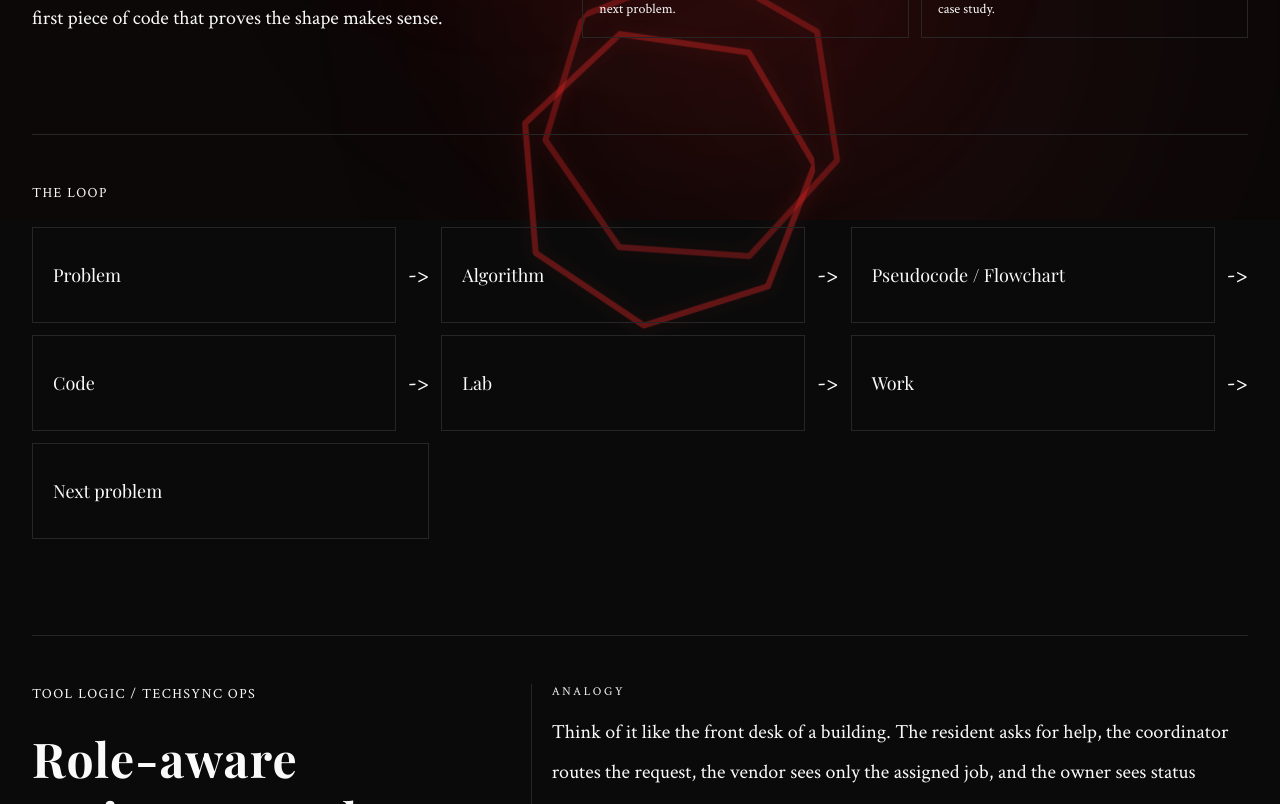
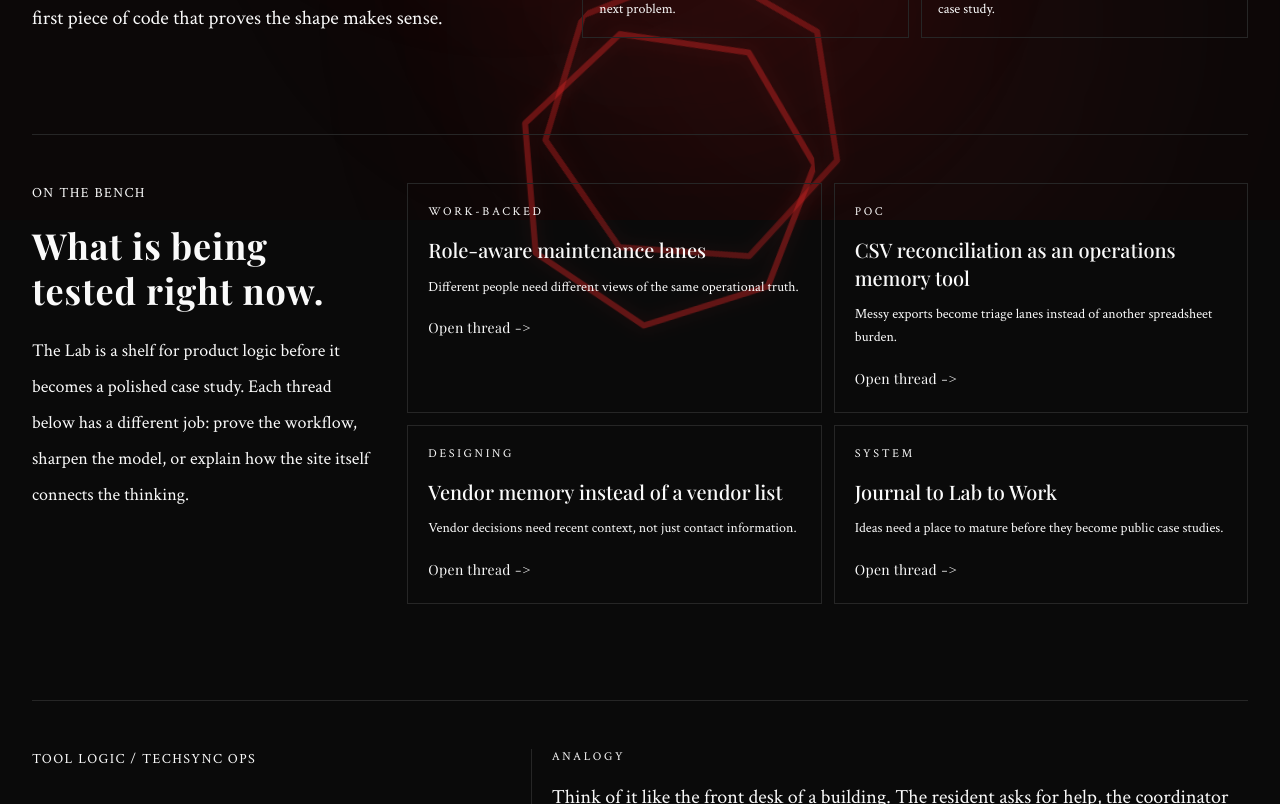
Before and after one commit to hypnoticdata777/calmCommandCenter, a React (Vite) app: page /lab in a window 1280 px wide. Shown: the part 580-1384 px from the top of the page. Built offline with nearby package versions, Linux system fonts and the light colour scheme.

Commit message:
Remove duplicate Lab loop section

```diff
--- a/src/app/pages/Lab.tsx
+++ b/src/app/pages/Lab.tsx
@@ -8,8 +8,11 @@ import { Seo } from "../components/Seo";
 // Journal tells the story, Lab shows the logic, and Work shows the tool in action.
 
 type LabAlgorithm = {
+  slug: string;
   eyebrow: string;
+  status: string;
   title: string;
+  fit: string;
   plainProblem: string;
   analogy: string;
   algorithm: string[];
@@ -54,8 +57,11 @@ const loopSteps = [
 
 const algorithms: LabAlgorithm[] = [
   {
+    slug: "role-aware-maintenance-lanes",
     eyebrow: "Tool logic / TechSync Ops",
+    status: "Work-backed",
     title: "Role-aware maintenance lanes",
+    fit: "Different people need different views of the same operational truth.",
     plainProblem:
       "Maintenance work gets messy when everybody sees the same giant pile. A manager, a client, a vendor, and a read-only viewer do not need the same controls. They need the same work translated into their lane.",
     analogy:
@@ -96,8 +102,11 @@ const algorithms: LabAlgorithm[] = [
     workHref: "/work/techsync-ops",
   },
   {
+    slug: "m3ldsync-reconciliation",
     eyebrow: "Lab POC / m3ldSync",
+    status: "POC",
     title: "CSV reconciliation as an operations memory tool",
+    fit: "Messy exports become triage lanes instead of another spreadsheet burden.",
     plainProblem:
       "Remote operators inherit exports, spreadsheets, screenshots, and status lists that were never designed to agree with each other. The hard part is not opening a CSV. It is finding what changed, what needs triage, and what deserves a human decision before the next handoff.",
     analogy:
@@ -147,8 +156,11 @@ const algorithms: LabAlgorithm[] = [
     ],
   },
   {
+    slug: "vendorradar-memory",
     eyebrow: "In design / VendorRadar",
+    status: "Designing",
     title: "Vendor memory instead of a vendor list",
+    fit: "Vendor decisions need recent context, not just contact information.",
     plainProblem:
       "A vendor list can say who exists, but operations need to remember what happened the last time work was trusted to that vendor: scope, quote behavior, response time, proof quality, approvals, blockers, and whether the handoff stayed clean.",
     analogy:
@@ -188,8 +200,11 @@ const algorithms: LabAlgorithm[] = [
       "VendorRadar stays in Lab until the signal model is sharper. The idea is not to rank people casually; it is to make vendor trust specific, current, and backed by work history.",
   },
   {
+    slug: "journal-lab-work-system",
     eyebrow: "Site logic / h777 portfolio",
+    status: "System",
     title: "Journal to Lab to Work",
+    fit: "Ideas need a place to mature before they become public case studies.",
     plainProblem:
       "The site can easily become a pile of smart notes, screenshots, code logs, and half-finished ideas. The system needs to tell visitors where each thing belongs.",
     analogy:
@@ -317,6 +332,7 @@ function CodeBlock({ title, lines }: { title: string; lines: string[] }) {
 function AlgorithmPanel({ item }: { item: LabAlgorithm }) {
   return (
     <motion.article
+      id={item.slug}
       initial={{ opacity: 0, y: 18 }}
       whileInView={{ opacity: 1, y: 0 }}
       viewport={{ once: true, margin: "-120px" }}
@@ -480,19 +496,44 @@ export function Lab() {
           </motion.div>
         </section>
 
-        <section className="space-y-6 border-t border-foreground/10 pt-12">
-          <SectionLabel>The loop</SectionLabel>
-          <FlowChart
-            steps={[
-              "Problem",
-              "Algorithm",
-              "Pseudocode / Flowchart",
-              "Code",
-              "Lab",
-              "Work",
-              "Next problem",
-            ]}
-          />
+        <section className="border-t border-foreground/10 pt-12">
+          <div className="grid gap-8 lg:grid-cols-[0.58fr_1.42fr] lg:items-start">
+            <div className="space-y-5">
+              <SectionLabel>On the bench</SectionLabel>
+              <h2 className="text-3xl font-bold leading-tight tracking-wide md:text-4xl">
+                What is being tested right now.
+              </h2>
+              <p className="text-lg leading-loose text-foreground/64">
+                The Lab is a shelf for product logic before it becomes a
+                polished case study. Each thread below has a different job:
+                prove the workflow, sharpen the model, or explain how the site
+                itself connects the thinking.
+              </p>
+            </div>
+
+            <div className="grid gap-3 sm:grid-cols-2">
+              {algorithms.map((item) => (
+                <a
+                  key={item.slug}
+                  href={`#${item.slug}`}
+                  className="group border border-brand/20 bg-brand/5 p-5 transition-colors hover:border-brand/45 hover:bg-brand/10"
+                >
+                  <p className="text-xs uppercase tracking-[0.22em] text-brand/60">
+                    {item.status}
+                  </p>
+                  <h3 className="mt-4 font-display text-xl leading-snug text-foreground/88">
+                    {item.title}
+                  </h3>
+                  <p className="mt-3 text-sm leading-relaxed text-foreground/56">
+                    {item.fit}
+                  </p>
+                  <span className="mt-5 inline-flex font-display text-sm tracking-wide text-brand/75 transition-transform group-hover:translate-x-1">
+                    Open thread -&gt;
+                  </span>
+                </a>
+              ))}
+            </div>
+          </div>
         </section>
 
         {algorithms.map((item) => (
```
